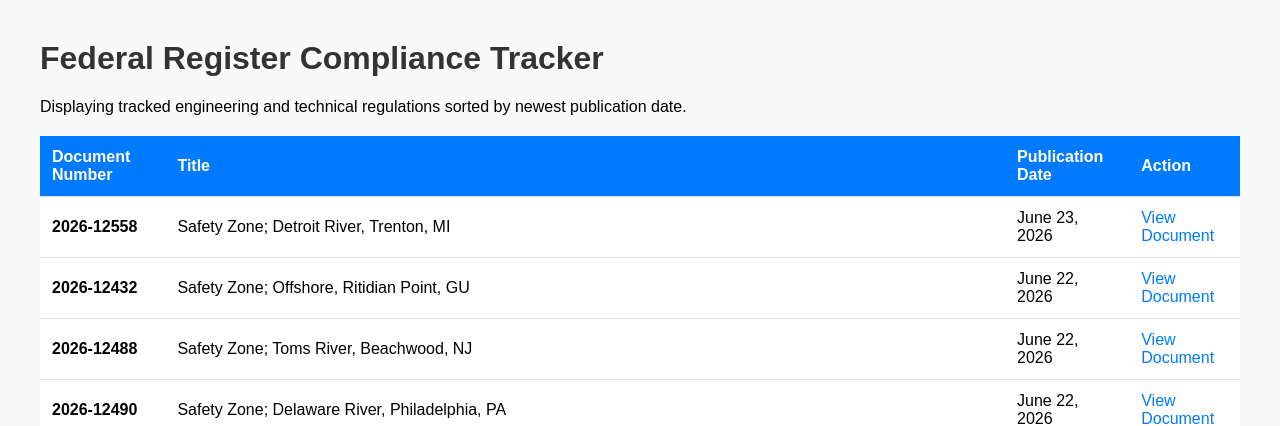
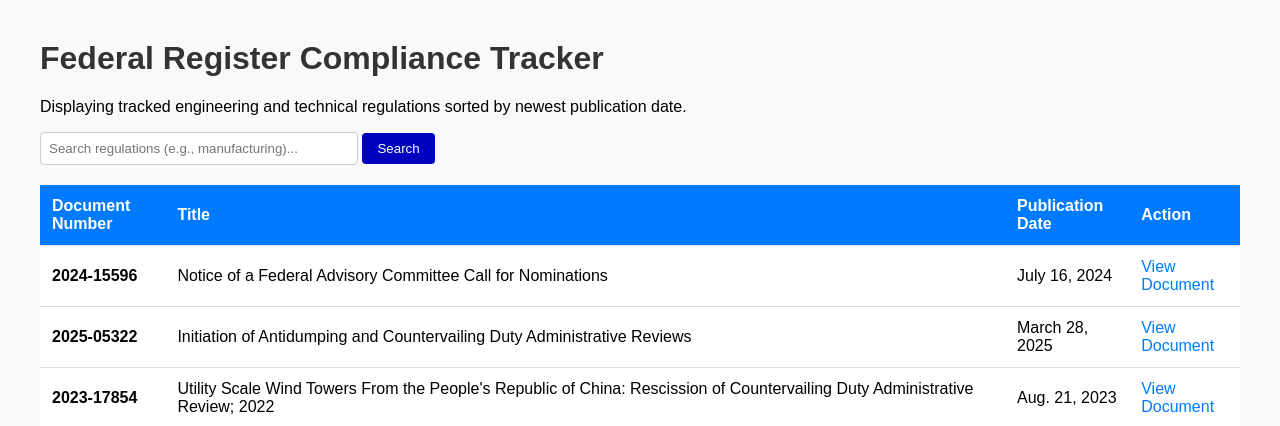
Before and after one commit to Harsh2Patel/Automated-Regulatory-Technical-Compliance-Pipeline-, a Django app: page / in a window 1280 px wide. Shown: the top 426 px of the page. Run offline with Django 5.2, Linux system fonts and the light colour scheme; data comes from the database, SQL or seed files in the repository.

Commit message:
Add case-insensitive search bar functionality to compliance dashboard
Implements a GET request search form in dashboard.html that filters the live SQLite regulations database by title. Updates views.py to handle context parameters using the 'items' variable and fixes app routing in urls.py.

```diff
--- a/compliance_website/urls.py
+++ b/compliance_website/urls.py
@@ -5,5 +5,5 @@
 
 urlpatterns = [
     path('admin/', admin.site.urls),
-    path('', views.dashboard, name='dashboard')
+    path('', views.dashboard_view, name='dashboard')
 ]
--- a/tracker/templates/tracker/dashboard.html
+++ b/tracker/templates/tracker/dashboard.html
@@ -19,6 +19,22 @@
     <h1>Federal Register Compliance Tracker</h1>
     <p>Displaying tracked engineering and technical regulations sorted by newest publication date.</p>
 
+<div style="margin-bottom: 20px;">
+    <form method="GET" action="">
+        <input type="text"
+               name="search"
+               placeholder="Search regulations (e.g., manufacturing)..."
+               value="{{ search_query }}"
+               style="padding: 8px; width: 300px; border-radius: 4px; border: 1px solid #ccc;">
+        <button type="submit" style="padding: 8px 15px; border-radius: 4px; background-color: #0000bf; color: white; border: none; cursor: pointer;">
+            Search
+        </button>
+        {% if search_query %}
+            <a href="?" style="margin-left: 10px; color: #6c757d; text-decoration: none;">Clear</a>
+        {% endif %}
+    </form>
+</div>
+
     <table>
         <thead>
             <tr>
@@ -29,7 +45,7 @@
             </tr>
         </thead>
         <tbody>
-            {% for reg in regulations %}
+            {% for reg in items %}
             <tr>
                 <td><strong>{{ reg.document_number }}</strong></td>
                 <td>{{ reg.title }}</td>
--- a/tracker/views.py
+++ b/tracker/views.py
@@ -2,9 +2,19 @@
 from .models import TechnicalCompliance
 
 
-def dashboard(request):
-    # Query all records from the database and sort them by publication date (newest first)
-    regulations = TechnicalCompliance.objects.all().order_by('-publication_date')
+def dashboard_view(request):
+    # 1. Get the search query from the URL (defaults to empty string if not found)
+    search_query = request.GET.get('search', '')
 
-    # Send the data to the HTML template
-    return render(request, 'tracker/dashboard.html', {'regulations': regulations})
+    # 2. Fetch compliance items from the database
+    if search_query:
+        # Filters titles containing the search query (case-insensitive)
+        items = TechnicalCompliance.objects.filter(title__icontains=search_query)
+    else:
+        items = TechnicalCompliance.objects.all()
+
+    context = {
+        'items': items,
+        'search_query': search_query,
+    }
+    return render(request, 'tracker/dashboard.html', context)
```
